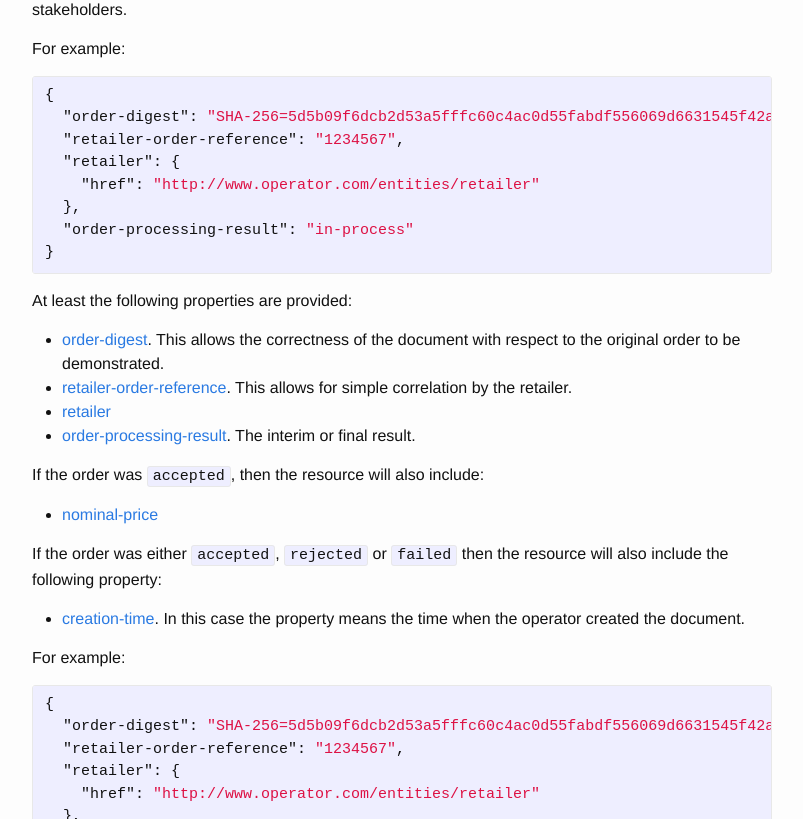
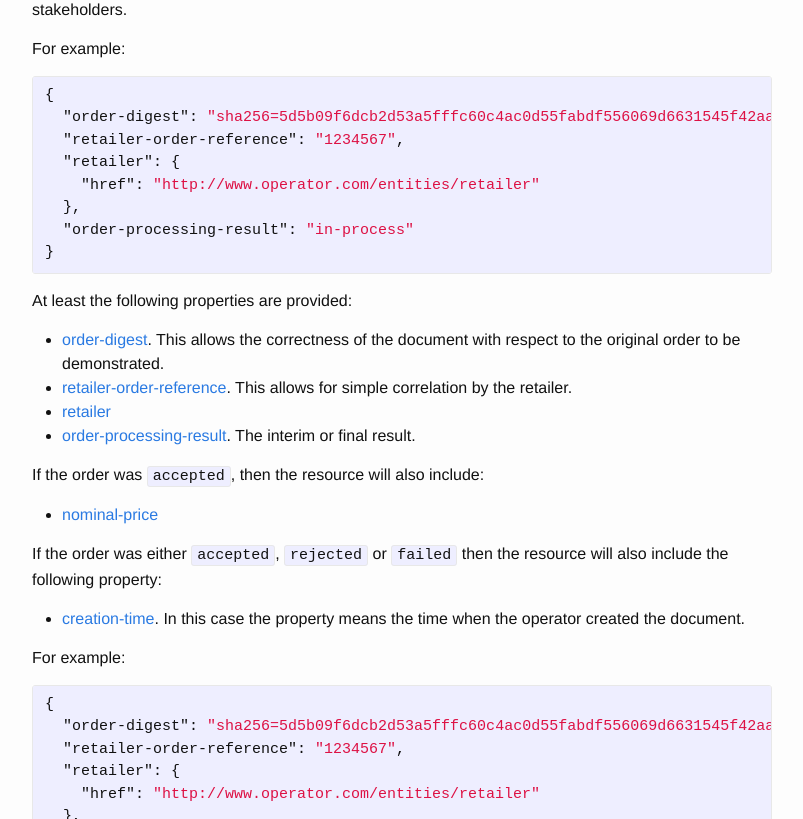
Before and after one commit to lotteries-io/lotteries-io.github.io, a Jekyll site: the page built from _application-profiles/lotteries-io-order.md, in a window 1280 px wide and 1400 px high, scrolled down 3599 px. Shown: the part 151-970 px from the top of the window, without its empty margins (238-1041 px from the left). Built offline with Jekyll 4.4.1, drawn with Linux system fonts in a browser that asks for light colours; some of the changed text lies outside the part shown.

Commit message:
HPO-697 Change order processing result document in API
- use canonicalized digest names

```diff
--- a/_application-profiles/lotteries-io-order.md
+++ b/_application-profiles/lotteries-io-order.md
@@ -124,7 +124,7 @@ For example:
 
 {% highlight json%}
 {
-  "order-digest": "SHA-256=5d5b09f6dcb2d53a5fffc60c4ac0d55fabdf556069d6631545f42aa6e3500f2e",
+  "order-digest": "sha256=5d5b09f6dcb2d53a5fffc60c4ac0d55fabdf556069d6631545f42aa6e3500f2e",
   "retailer-order-reference": "1234567",
   "retailer": {
     "href": "http://www.operator.com/entities/retailer"
@@ -152,7 +152,7 @@ For example:
 
 {% highlight json%}
 {
-  "order-digest": "SHA-256=5d5b09f6dcb2d53a5fffc60c4ac0d55fabdf556069d6631545f42aa6e3500f2e",
+  "order-digest": "sha256=5d5b09f6dcb2d53a5fffc60c4ac0d55fabdf556069d6631545f42aa6e3500f2e",
   "retailer-order-reference": "1234567",
   "retailer": {
     "href": "http://www.operator.com/entities/retailer"
@@ -177,7 +177,7 @@ If the order was `rejected` or `failed` then the resource MAY also include a des
 For example:
 {% highlight json%}
 {
-  "order-digest": "SHA-256=5d5b09f6dcb2d53a5fffc60c4ac0d55fabdf556069d6631545f42aa6e3500f2e",
+  "order-digest": "sha256=5d5b09f6dcb2d53a5fffc60c4ac0d55fabdf556069d6631545f42aa6e3500f2e",
   "retailer-order-reference": "1234567",
   "retailer": {
     "href": "http://www.operator.com/entities/retailer"
```
